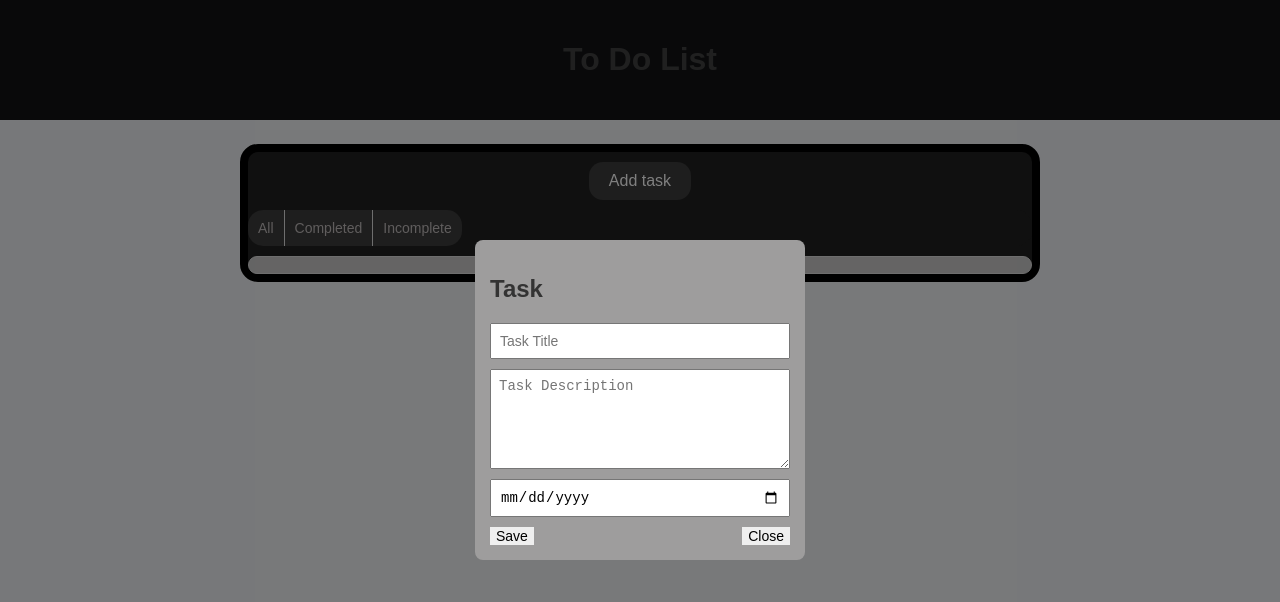
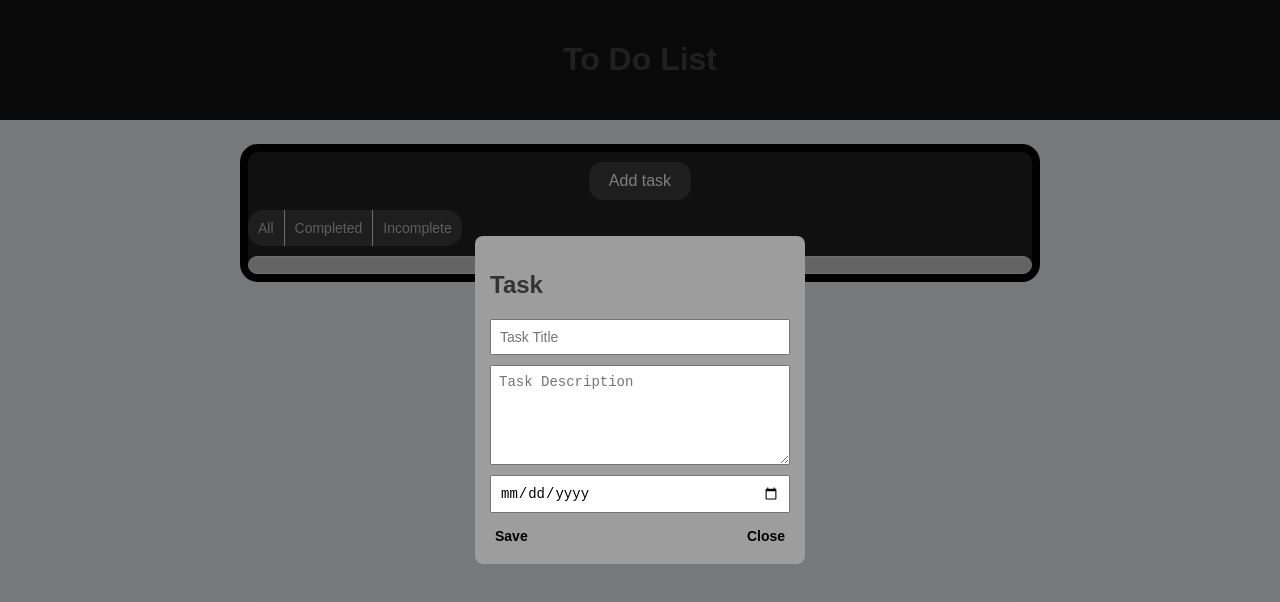
Before and after one commit to llupanar/task-manager, an Angular app in the folder todo-list/: page / in a window 1280 px wide. Both pictures are taken after a click on the button "Add task". Shown: the top 602 px of the page. Built offline with nearby package versions, Linux system fonts and the light colour scheme.

Commit message:
add validation

```diff
--- a/todo-list/src/app/features/components/task-item/task-item.component.css
+++ b/todo-list/src/app/features/components/task-item/task-item.component.css
@@ -20,7 +20,6 @@ span{
     margin-right: 5px;
     background: none;
     border: none;
-    cursor: pointer;
     padding: 5px;
     transition: color .9s ease, transform .3s ease;
     font-weight: 700;
--- a/todo-list/src/app/features/components/task-modal/task-modal.component.css
+++ b/todo-list/src/app/features/components/task-modal/task-modal.component.css
@@ -38,3 +38,22 @@ textarea{
     display: flex;
     justify-content: space-between;
 }
+
+button{
+    background: none;
+    border: none;
+    padding: 5px;
+    transition: color .9s ease;
+    font-weight: 700;
+    background-clip: text;
+    color: black;
+}
+
+button:hover{
+    color: blueviolet;
+}
+
+.alert{
+    color: rgb(124, 24, 24);
+    font-size: small;
+}
--- a/todo-list/src/app/features/components/task-modal/task-modal.component.html
+++ b/todo-list/src/app/features/components/task-modal/task-modal.component.html
@@ -1,19 +1,31 @@
 <div class="modal">
     <div class="modal-content">
       <h2>Task</h2>
+      <div class="'title-input">
       <input
         type="text"
         [(ngModel)]="task.title"
+        #title="ngModel"
         placeholder="Task Title"
+        required maxlength="15"
+        required minlength="2"
       />
+
+      <div *ngIf="title.invalid && (title.dirty || title.touched)" [ngClass]="{'invalid-title': title.touched && title.invalid}" class="alert">
+        <div *ngIf="title.hasError('required')">Title is required.</div>
+        <div *ngIf="title.hasError('minlength')">Min 2 symbols.</div>
+      </div>
+    </div>
       <textarea
         [(ngModel)]="task.description"
         placeholder="Task Description">
       </textarea>
+
       <input
         type="date"
         [(ngModel)]="task.dueDate"
       />
+
       <div class="modal-actions">
         <button (click)="save.emit(task)">Save</button>
         <button (click)="close.emit()">Close</button>
```
